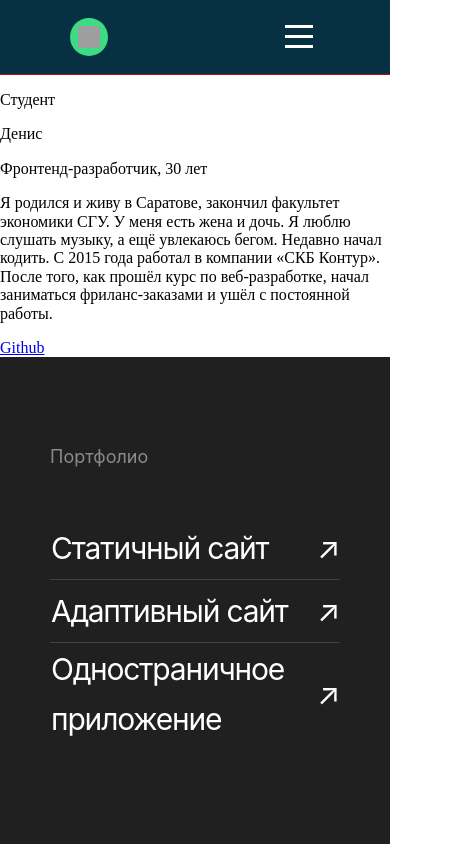
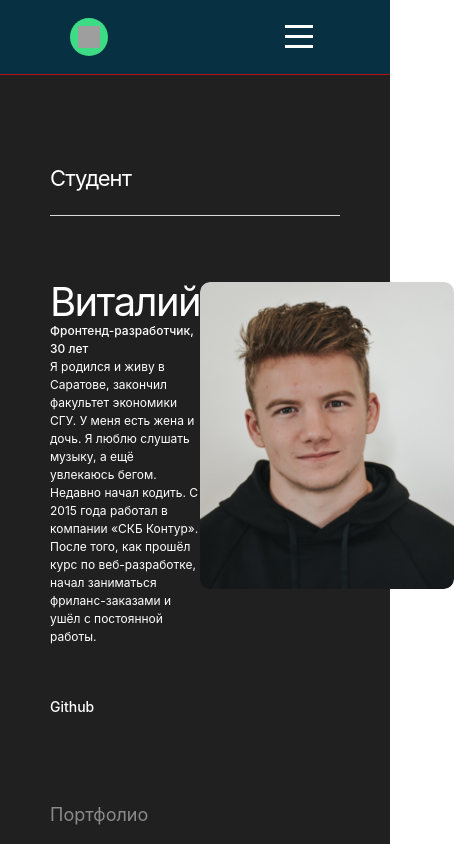
Before and after one commit to Easy-Deny/movies-explorer-frontend, a React app: page / in a window 390 px wide. Shown: the top 844 px of the page, 454 px wide, since content can reach past the window. Built offline with nearby package versions, Linux system fonts and the light colour scheme; grey boxes are pictures that could not be loaded; a web font is replaced by a local one.

Commit message:
feat add about me

```diff
--- /dev/null
+++ b/src/blocks/aboutMe/__description/aboutMe__description.css
@@ -0,0 +1,25 @@
+.aboutMe__description {
+    border-top: 1px #DADADA solid;
+    padding-top: 66px;
+    display: grid;
+    grid-template-areas: "name . avatar"
+        "profession . avatar"
+        "legend . avatar"
+        "link . avatar";
+    grid-template-columns: 2.2fr 1fr 1fr;
+}
+
+@media screen and (max-width:768px) {
+    .aboutMe__description {
+        grid-template-columns: 1.65fr 0.25fr 1fr;
+    }
+}
+
+@media screen and (max-width:320px) {
+    .aboutMe__description {
+       display: flex;
+       flex-direction: column;
+       padding-top: 60px;
+       gap: 20px;
+    }
+}
--- /dev/null
+++ b/src/blocks/aboutMe/__legend/aboutMe__legend.css
@@ -0,0 +1,25 @@
+.aboutMe__legend {
+    font-size: 14px;
+    font-weight: 400;
+    line-height: 22px;
+    letter-spacing: 0px;
+    margin: 0 0 60px 0;
+    grid-area: legend;
+    text-align: left;
+}
+
+@media screen and (max-width:768px) {
+    .aboutMe__legend {
+        font-size: 12px;
+        line-height: 18px;
+        margin: 0 0 52px 0;
+    }
+}
+
+@media screen and (max-width:320px) {
+    .aboutMe__legend {
+        font-size: 11px;
+        line-height: 16px;
+        margin-bottom: 20px;
+    }
+}
--- /dev/null
+++ b/src/blocks/aboutMe/__link/aboutMe__link.css
@@ -0,0 +1,17 @@
+.aboutMe__link {
+    color: #FFFFFF;
+    text-decoration: none;
+    font-size: 14px;
+    font-weight: 500;
+    line-height: 17px;
+    letter-spacing: 0em;
+    margin: 0;
+    grid-area: link;
+    align-self: flex-end;
+}
+
+@media screen and (max-width:320px) {
+    .aboutMe__link {
+        align-self: flex-start;
+    }
+}
--- /dev/null
+++ b/src/blocks/aboutMe/__name/aboutMe__name.css
@@ -0,0 +1,25 @@
+.aboutMe__name {
+    font-size: 50px;
+    font-weight: 400;
+    line-height: 58px;
+    letter-spacing: -0.04em;
+    margin: 0;
+    grid-area: name;
+    text-align: left;
+}
+
+@media screen and (max-width:768px) {
+    .aboutMe__name {
+        font-size: 40px;
+        line-height: 40px;
+    }
+}
+
+@media screen and (max-width:320px) {
+    .aboutMe__name {
+        font-family: Inter;
+        font-size: 30px;
+        line-height: 36px;
+        margin-top: 18px;
+    }
+}
--- /dev/null
+++ b/src/blocks/aboutMe/__photo/aboutMe__photo.css
@@ -0,0 +1,22 @@
+.aboutMe__photo {
+    max-width: 270px;
+    max-height: 327px;
+    border-radius: 10px;
+    grid-area: avatar;
+}
+
+@media screen and (max-width:768px) {
+    .aboutMe__photo {
+        max-width: 255px;
+        max-height: 307px;
+    }
+}
+
+@media screen and (max-width:320px) {
+    .aboutMe__photo {
+        max-width: 100%;
+        max-height: 20%;
+        object-fit: cover;
+
+    }
+}
--- /dev/null
+++ b/src/blocks/aboutMe/__profession/aboutMe__profession.css
@@ -0,0 +1,23 @@
+.aboutMe__profession {
+    font-size: 18px;
+    font-weight: 500;
+    line-height: 20px;
+    letter-spacing: 0px;
+    margin: 0;
+    grid-area: profession;
+    text-align: left;
+}
+
+@media screen and (max-width:768px) {
+    .aboutMe__profession {
+        font-size: 12px;
+        line-height: 18px;
+    }
+}
+
+@media screen and (max-width:320px) {
+    .aboutMe__profession {
+        font-size: 11px;
+        line-height: 16px;
+    }
+}
--- /dev/null
+++ b/src/blocks/aboutMe/__student/aboutMe__student.css
@@ -0,0 +1,15 @@
+.aboutMe__student {
+    font-size: 22px;
+    font-weight: 400;
+    line-height: 27px;
+    letter-spacing: -0.04em;
+    margin: 0 0 23px 0;
+}
+
+@media screen and (max-width:320px) {
+    .aboutMe__student {
+        font-size: 18px;
+        line-height: 22px;
+        margin-bottom: 27px;
+    }
+}
--- /dev/null
+++ b/src/blocks/aboutMe/aboutMe.css
@@ -0,0 +1,18 @@
+.aboutMe{
+    background-color: #202020;
+    padding: 110px 70px 0 70px;
+    font-family: Inter;
+    color:  #FFFFFF;
+}
+
+@media screen and (max-width:768px) {
+    .aboutMe {
+        padding: 90px 50px 0 50px;
+    }
+}
+
+@media screen and (max-width:320px) {
+    .aboutMe {
+        padding: 70px 14px 0 14px;
+    }
+}
--- a/src/components/AboutMe.js
+++ b/src/components/AboutMe.js
@@ -1,15 +1,17 @@
+import avatar from '../images/avatar.png';
+
 function AboutMe() {
     return (
         <article className="aboutMe">
             <p className="aboutMe__student">Студент</p>
-            <div className="aboutMe__line"></div>
             <section className="aboutMe__description">
-                <p className="aboutMe__name">Денис</p>
+                <img className="aboutMe__photo" src={avatar} alt='Аватар' />
+                <p className="aboutMe__name">Виталий</p>
                 <p className="aboutMe__profession">Фронтенд-разработчик, 30 лет</p>
                 <p className="aboutMe__legend">Я родился и живу в Саратове, закончил факультет экономики СГУ. У меня есть жена
                     и дочь. Я люблю слушать музыку, а ещё увлекаюсь бегом. Недавно начал кодить. С 2015 года работал в компании «СКБ Контур». После того, как прошёл курс по веб-разработке, начал заниматься фриланс-заказами и ушёл с постоянной работы.</p>
                 <a className="aboutMe__link" href="https://github.com/Easy-Deny/">Github</a>
-                <div className="aboutMe__photo"></div>
+
             </section>
         </article>
     );
--- a/src/index.css
+++ b/src/index.css
@@ -15,6 +15,15 @@
 @import url(./blocks/header/__account-logo/header__account-logo.css);
 @import url(./blocks/header/__account-icon/header__account-icon.css);
 
+@import url(./blocks/aboutMe/aboutMe.css);
+@import url(./blocks/aboutMe/__student/aboutMe__student.css);
+@import url(./blocks/aboutMe/__name/aboutMe__name.css);
+@import url(./blocks/aboutMe/__description/aboutMe__description.css);
+@import url(./blocks/aboutMe/__profession/aboutMe__profession.css);
+@import url(./blocks/aboutMe/__legend/aboutMe__legend.css);
+@import url(./blocks/aboutMe/__link/aboutMe__link.css);
+@import url(./blocks/aboutMe/__photo/aboutMe__photo.css);
+
 @import url(./blocks/portfolio/portfolio.css);
 @import url(./blocks/portfolio/__table/portfolio__table.css);
 @import url(./blocks/portfolio/__table-string/portfolio__table-string.css);
```
Also changed, not shown: src/images/avatar.png (added).
